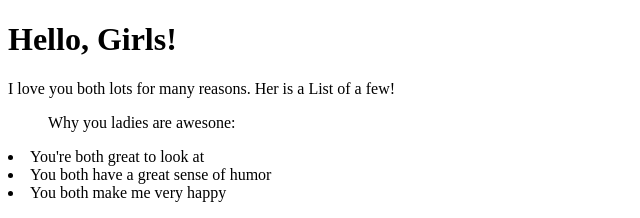
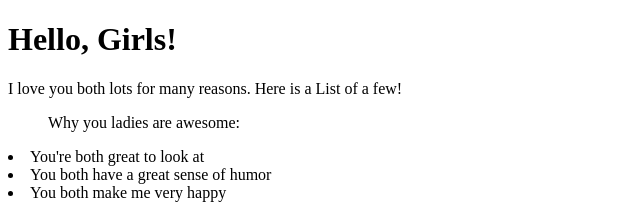
Before and after one commit to dwaterbury24/Jenny_and_Abby.github.io, a plain HTML site: page index.html in a window 1280 px wide. Shown: the top 218 px of the page, 0-640 px from the left. Drawn offline with Linux system fonts and the light colour scheme.

Commit message:
Update index.html

```diff
--- a/index.html
+++ b/index.html
@@ -5,8 +5,8 @@
     </head>
     <body>
         <h1>Hello, Girls!</h1>
-            <p>I love you both lots for many reasons.  Her is a List of a few!</p>
-        <ul> Why you ladies are awesone:</ul>
+            <p>I love you both lots for many reasons.  Here is a List of a few!</p>
+        <ul> Why you ladies are awesome:</ul>
             <li>You're both great to look at</li>
             <li>You both have a great sense of humor</li>
             <li>You both make me very happy</li>
```
